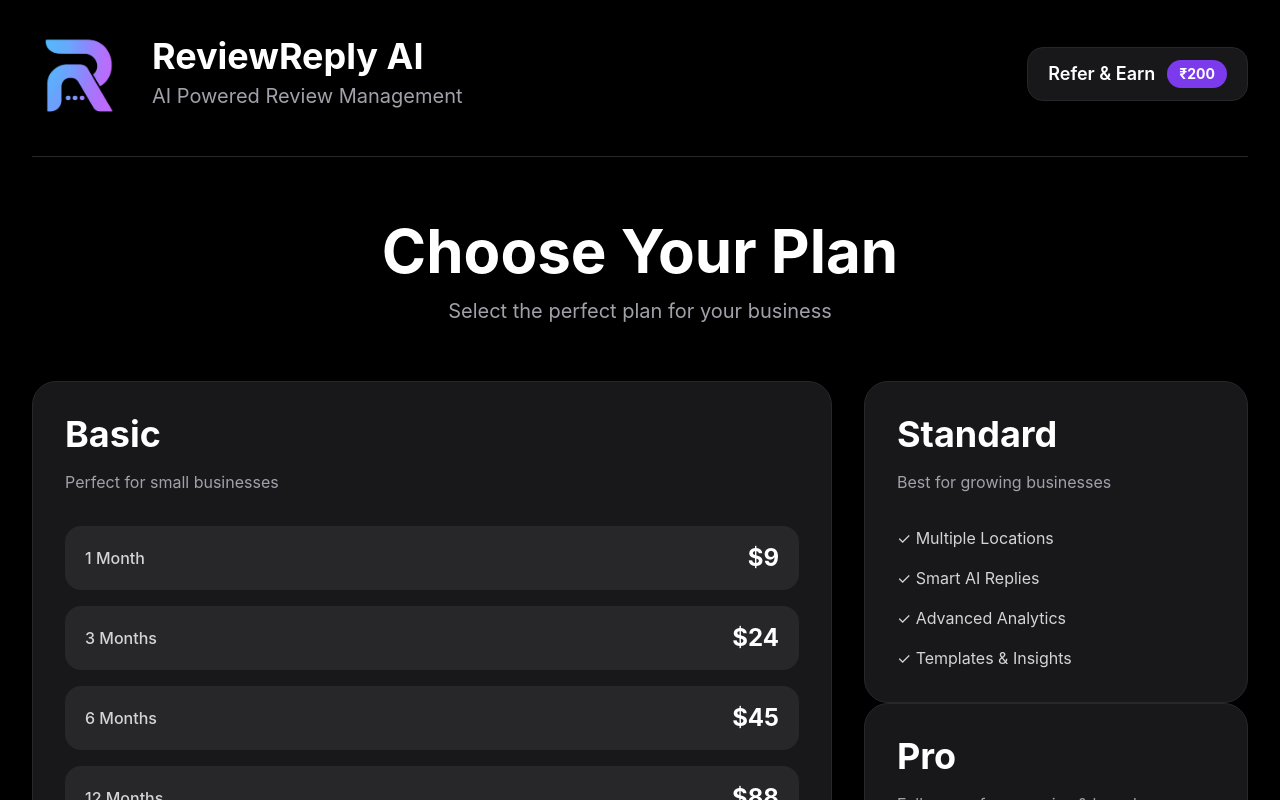
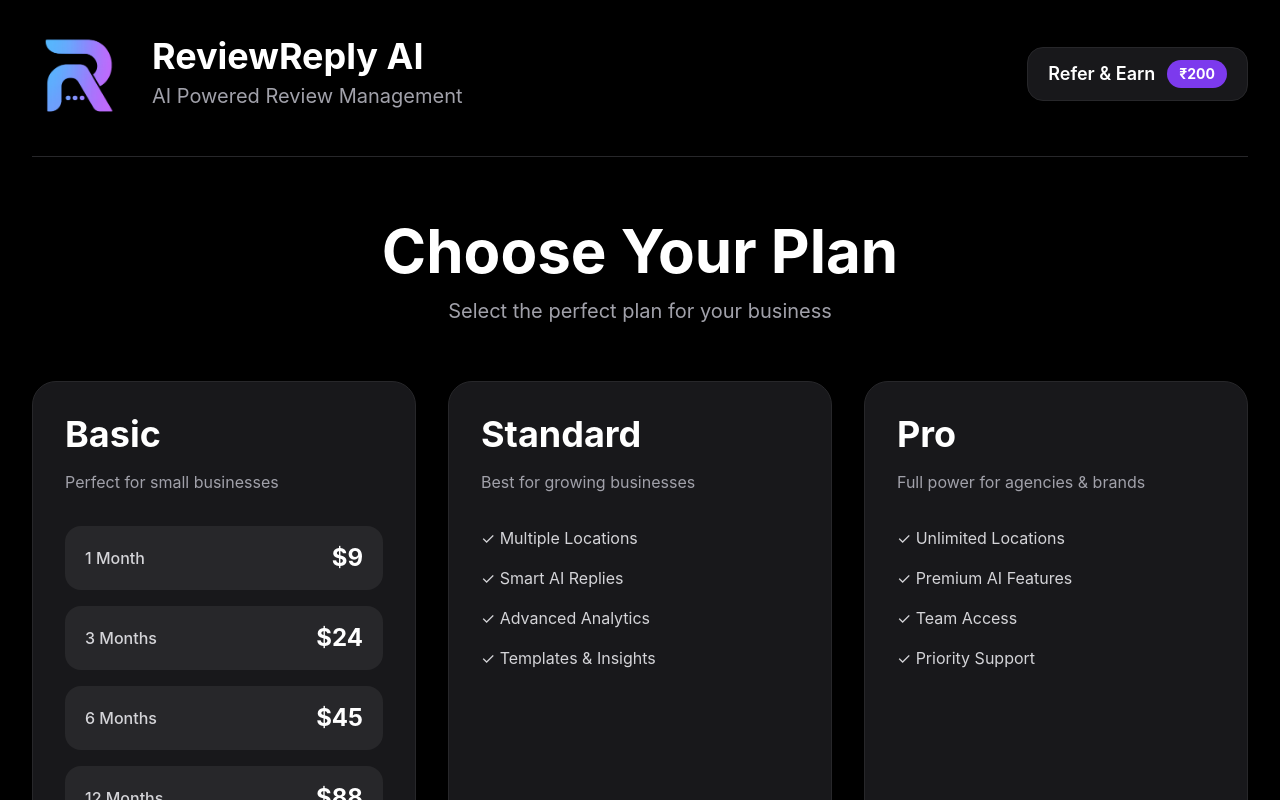
Before and after one commit to afnankhan123456/reviewreply-ai, a Next.js app: page /plans in a window 1280 px wide. Shown: the top 800 px of the page. Built offline with nearby package versions, Linux system fonts and the light colour scheme.

Commit message:
Update page.tsx

```diff
--- a/app/plans/page.tsx
+++ b/app/plans/page.tsx
@@ -74,23 +74,17 @@ export default function PlansPage() {
 
       {/* PLANS */}
 
-      <div className="grid grid-cols-1 xl:grid-cols-3 gap-8 max-w-7xl mx-auto items-start">
+      <div className="grid grid-cols-1 md:grid-cols-3 gap-8 max-w-7xl mx-auto items-stretch">
 
         {/* BASIC */}
 
-        <div className="xl:col-span-2">
         <BasicPricingPage />
-        </div>
-
-        {/* RIGHT SIDE */}
-
-        <div className="space-y-8">
 
         {/* STANDARD */}
 
-          <Link href="/plans/standard/pricing">
+        <Link href="/plans/standard/pricing" className="h-full">
 
-            <div className="bg-zinc-900 border border-zinc-800 rounded-3xl p-8 hover:border-blue-500 transition-all cursor-pointer">
+          <div className="bg-zinc-900 border border-zinc-800 rounded-3xl p-8 hover:border-blue-500 transition-all cursor-pointer h-full flex flex-col">
 
             <h2 className="text-4xl font-bold mb-4">
               Standard
@@ -100,7 +94,7 @@ export default function PlansPage() {
               Best for growing businesses
             </p>
 
-              <div className="space-y-4 text-zinc-300">
+            <div className="space-y-4 text-zinc-300 flex-1">
 
               <div>✓ Multiple Locations</div>
               <div>✓ Smart AI Replies</div>
@@ -115,9 +109,9 @@ export default function PlansPage() {
 
         {/* PRO */}
 
-          <Link href="/plans/pro/pricing">
+        <Link href="/plans/pro/pricing" className="h-full">
 
-            <div className="bg-zinc-900 border border-zinc-800 rounded-3xl p-8 hover:border-yellow-500 transition-all cursor-pointer">
+          <div className="bg-zinc-900 border border-zinc-800 rounded-3xl p-8 hover:border-yellow-500 transition-all cursor-pointer h-full flex flex-col">
 
             <h2 className="text-4xl font-bold mb-4">
               Pro
@@ -127,7 +121,7 @@ export default function PlansPage() {
               Full power for agencies & brands
             </p>
 
-              <div className="space-y-4 text-zinc-300">
+            <div className="space-y-4 text-zinc-300 flex-1">
 
               <div>✓ Unlimited Locations</div>
               <div>✓ Premium AI Features</div>
@@ -139,8 +133,6 @@ export default function PlansPage() {
           </div>
 
         </Link>
-
-        </div>
 
       </div>
 
```
Lines whose indentation alone changed are shown as unchanged.
